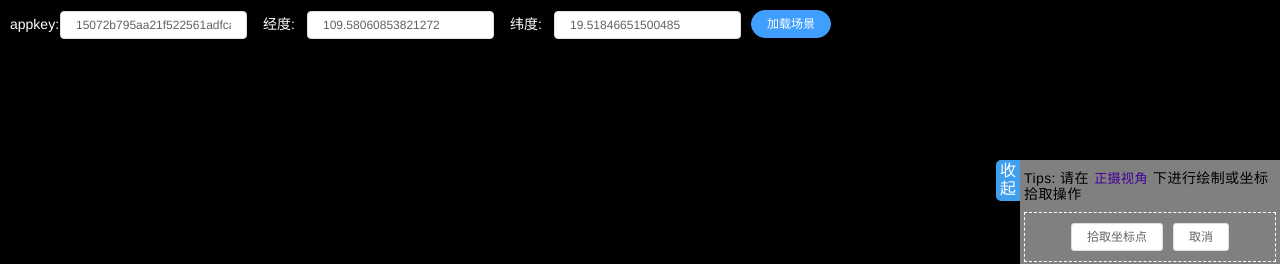
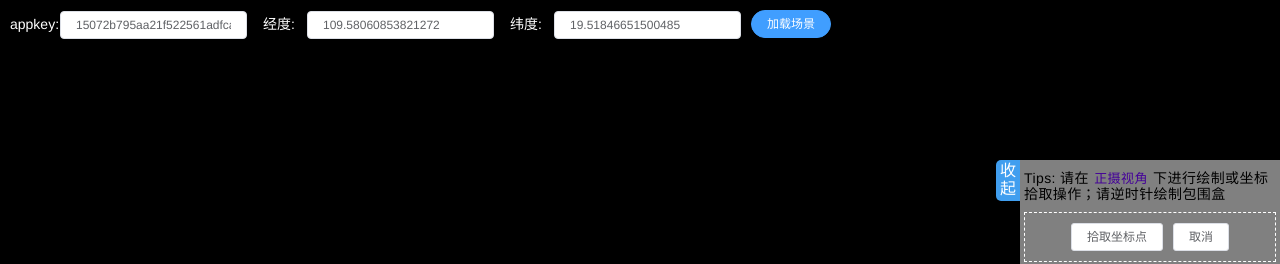
Before and after one commit to airlookmap/map3d-mark-tool, a Vue app: page / in a window 1280 px wide. Shown: the top 264 px of the page. Built offline with nearby package versions, Linux system fonts and the light colour scheme; no server answers.

Commit message:
update tips

```diff
--- a/src/views/Tool.vue
+++ b/src/views/Tool.vue
@@ -43,7 +43,7 @@
             type="text">
             正摄视角
           </el-button>
-          下进行绘制或坐标拾取操作
+          下进行绘制或坐标拾取操作；请逆时针绘制包围盒
         </div>
         <el-row>
           <el-button size="mini"
```
